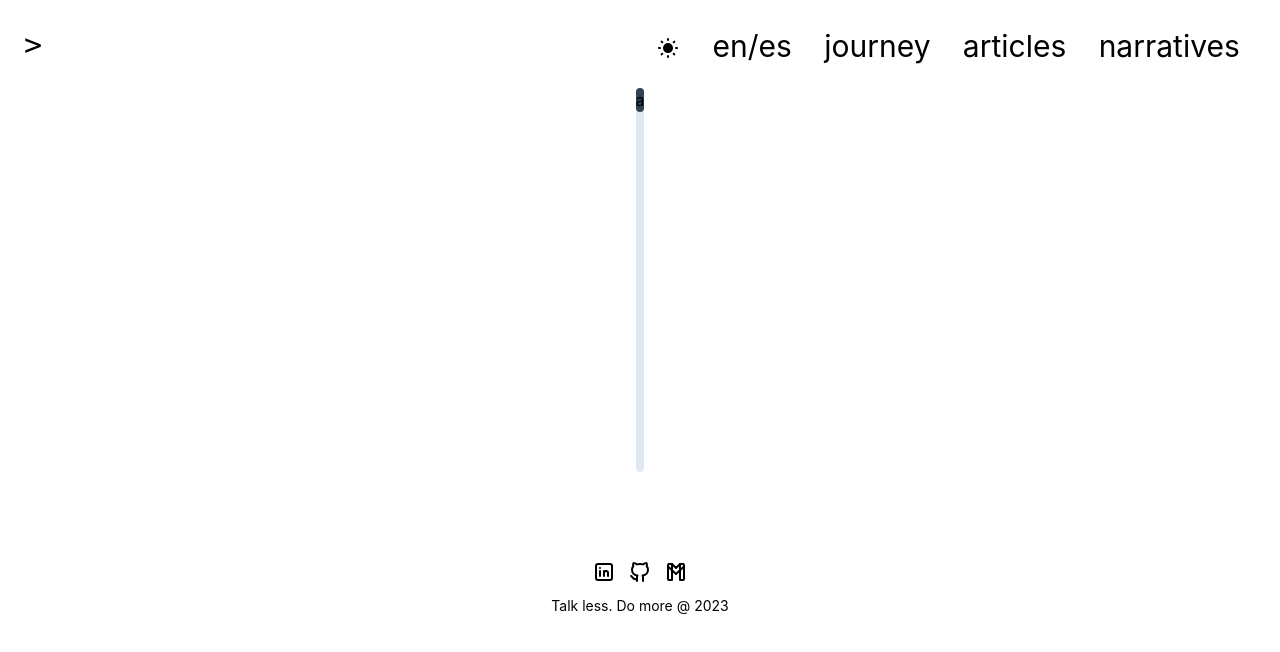
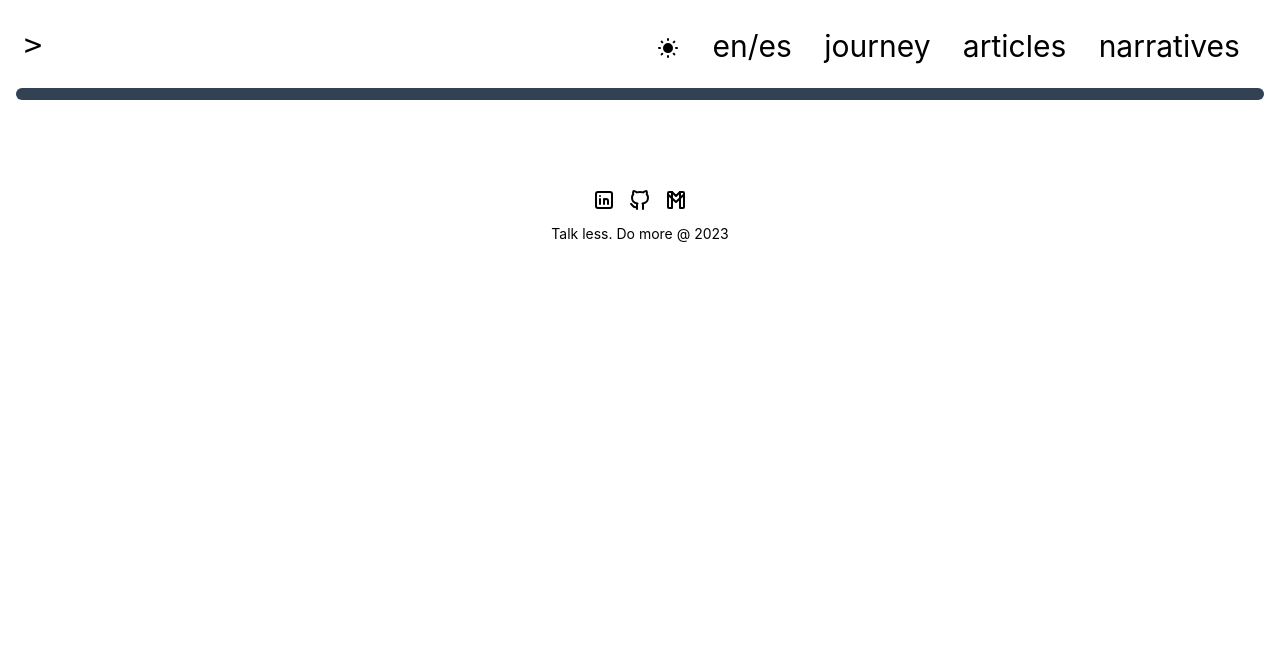
Before and after one commit to retamozo/retamozo, a Next.js app: page /journey in a window 1280 px wide. Shown: the top 652 px of the page. Built offline with nearby package versions, Linux system fonts and the light colour scheme.

Commit message:
🔩 WIP progressBar & timeline

```diff
--- a/src/components/Footer/Footer.tsx
+++ b/src/components/Footer/Footer.tsx
@@ -34,8 +34,8 @@ export const Footer = () => {
                 href={href}
                 target="_blank"
                 referrerPolicy="no-referrer"
+                rel="noreferrer"
                 key={key}
-                rel="noreferrer"
               >
                 {element}
               </a>
--- a/src/components/ProgressBar/ProgressBar.tsx
+++ b/src/components/ProgressBar/ProgressBar.tsx
@@ -1,13 +1,31 @@
-import React from 'react';
+import React, { FunctionComponent } from "react";
 
-const ProgressBar = () => {
-    return (
-        <div className='flex h-96 justify-center'>
-            <div className='bg-slate-200 rounded-xl h-[100%]'>
-                <div className="bg-slate-700 w-full rounded-md">a</div>
-            </div>
-        </div>
-    );
+type Align = "vertical" | "horizontal";
+interface ProgressBarProps {
+  align: Align;
+  done: number;
+}
+const ProgressBar: FunctionComponent<Partial<ProgressBarProps>> = ({
+  align = "horizontal",
+  done = 30,
+}) => {
+  const containerClass: Record<Align, string> = {
+    horizontal: "w-full min-w-full h-3",
+    vertical: `h-full min-h-[500px]`,
+  };
+
+  const doneClass: Record<Align, string> = {
+    horizontal: `w-[${done}%] h-3`,
+    vertical: `h-[${done}%]`,
+  };
+
+  return (
+    <div className="flex justify-center container mx-auto px-4 min-h-full min-w-full">
+      <div className={`bg-slate-200 rounded-xl h- ${containerClass[align]}`}>
+        <div className={`bg-slate-700 rounded-xl ${doneClass[align]}`} />
+      </div>
+    </div>
+  );
 };
 
 export default ProgressBar;
--- a/src/components/Timeline/Timeline.tsx
+++ b/src/components/Timeline/Timeline.tsx
@@ -1,14 +1,12 @@
-import React, { FunctionComponent, PropsWithChildren } from 'react';
-import { ProgressBar } from '../ProgressBar';
+import React, { FunctionComponent, PropsWithChildren } from "react";
+import { ProgressBar } from "../ProgressBar";
 
-
-
-const Timeline: FunctionComponent<PropsWithChildren> = () => {
-    return (
-        <div  >
-            <ProgressBar />
-        </div>
-    );
+const Timeline: FunctionComponent<PropsWithChildren> = ({}) => {
+  return (
+    <div>
+      <ProgressBar />
+    </div>
+  );
 };
 
 export default Timeline;
--- a/src/data/timeline.tsx
+++ b/src/data/timeline.tsx
@@ -4,7 +4,7 @@ import {
   BuildingOffice2Icon as BigOfficeIcon,
   CommandLineIcon,
 } from "@heroicons/react/20/solid";
-import { ReactElement } from "react";
+import React, { createElement, ReactElement, ReactNode } from "react";
 
 type IconKind = "bigOffice" | "smallOffice" | "education" | "training";
 
@@ -36,6 +36,22 @@ type TimelieElements = {
   description: string;
   date: string;
   icon: ReactElement;
+  hasMoreInfo?: boolean;
+};
+
+type CreateAnchor = (
+  child: ReactNode,
+  props?: Record<string, unknown>
+) => ReactElement;
+
+const base = {
+  target: "_blank",
+  referrerPolicy: "no-referrer",
+  rel: "noreferrer",
+};
+
+const createAnchor: CreateAnchor = (child, props = {}) => {
+  return createElement("a", { ...base, ...props }, child);
 };
 
 export const timelineData: TimelieElements[] = [
@@ -51,7 +67,9 @@ export const timelineData: TimelieElements[] = [
   {
     id: 2,
     tag: ["bootcamp", "programming"],
-        title: "Full Stack bootcamp, Acamica",
+    title: `Full Stack bootcamp, ${createAnchor("Acamica", {
+      href: "www.acamica.com",
+    })}`,
     date: "March, 2018",
     description: "description",
     icon: iconMap["training"],
@@ -60,7 +78,9 @@ export const timelineData: TimelieElements[] = [
   {
     id: 3,
     tag: ["corp", "engineering"],
-        title: "Frontend Developer, CX Consultant at Oracle",
+    title: `Frontend Developer, CX Consultant at ${createAnchor("Oracle", {
+      href: "https://www.oracle.com/ar/cloud/oracle-at-oracle/cx/",
+    })}`,
     date: "October 2018",
     description: "First approach in the IT industry",
     icon: iconMap["bigOffice"],
@@ -73,7 +93,7 @@ export const timelineData: TimelieElements[] = [
     title: "Frontend Developer",
     description: "Joined the ecommerce world ",
     icon: iconMap["smallOffice"],
-        location: "Buenos Aires, Argentina 🇦🇷"
+    location: "Buenos Aires, Argentina 🇦🇷",
   },
   {
     id: 5,
@@ -82,6 +102,6 @@ export const timelineData: TimelieElements[] = [
     title: "Frontend Developer | Team Lead",
     description: "One of my most meaningful experiences",
     icon: iconMap["bigOffice"],
-        location: "Remote 📍🌐"
-    }
+    location: "Remote 📍🌐",
+  },
 ];
```
Also changed, not shown: 1 other file (tests, documents, lock files or other folders). Lines whose indentation alone changed are shown as unchanged.
